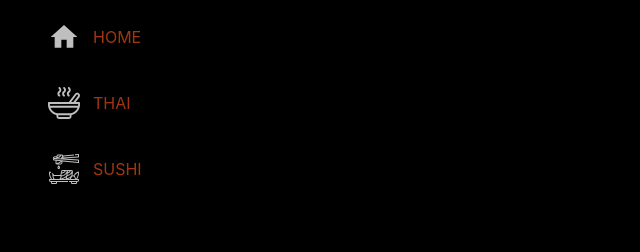
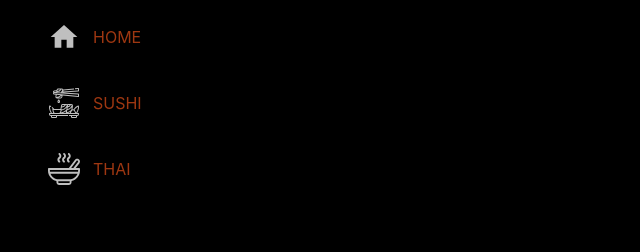
Before and after one commit to tanettrimas/beachhouse-client, a React (Create React App) app: page / in a window 1280 px wide. Shown: the part 121-373 px from the top of the page, without its empty margins (0-640 px from the left). Built offline with nearby package versions, Linux system fonts and the light colour scheme.

Commit message:
Add <a> tags to nav items

```diff
--- a/src/components/Sidebar/Sidebar.component.jsx
+++ b/src/components/Sidebar/Sidebar.component.jsx
@@ -13,15 +13,24 @@ const SideBar = () => {
       <li>
         <HamburgerIcon width='30rem' height='45rem' />
       </li>
+        <a href="/">
           <li className='nav-item'>
-        <HomeIcon width='32rem' height='50rem' /> <span>HOME</span>
+              <HomeIcon width='32rem' height='50rem' />
+              <span>HOME</span>
           </li>
+        </a>
+        <a href="/">
           <li className='nav-item'>
-        <ThaiIcon width='32rem' height='50rem' /> <span>THAI</span>
+              <SushiIcon width='32rem' height='50rem' />
+              <span>SUSHI</span>
           </li>
+        </a>
+        <a href="/">
           <li className='nav-item'>
-        <SushiIcon width='32rem' height='50rem' /> <span>SUSHI</span>
+              <ThaiIcon width='32rem' height='50rem' />
+              <span>THAI</span>
           </li>
+        </a>
     </ul>
   );
 };
--- a/src/components/Sidebar/sidebar.style.css
+++ b/src/components/Sidebar/sidebar.style.css
@@ -20,6 +20,10 @@ span {
   padding: 5px;
 }
 
+a {
+  text-decoration: none;
+}
+
 .nav-item {
   display: inline-grid;
   grid-template-columns: 1fr 2fr;
```
Lines whose indentation alone changed are shown as unchanged.
